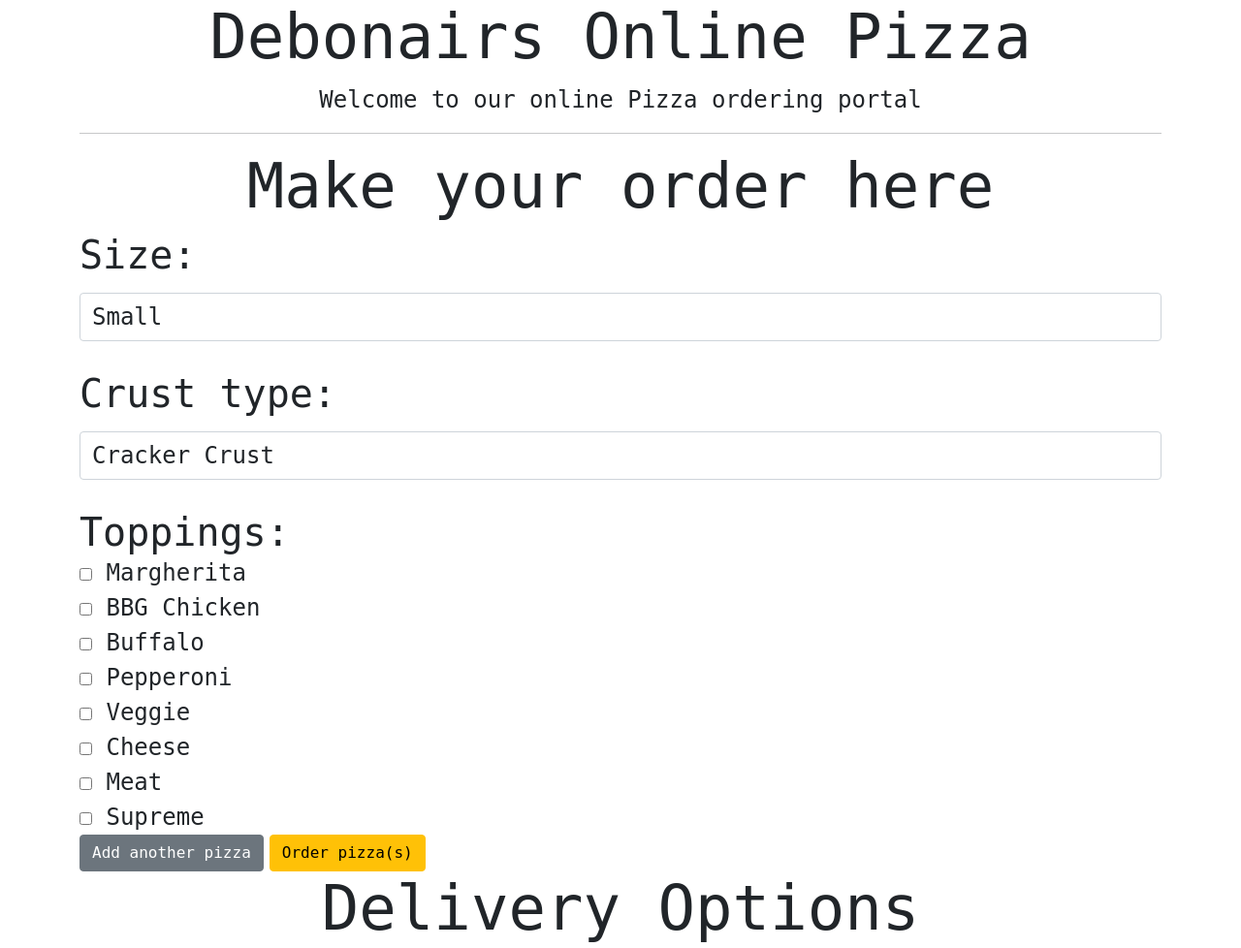
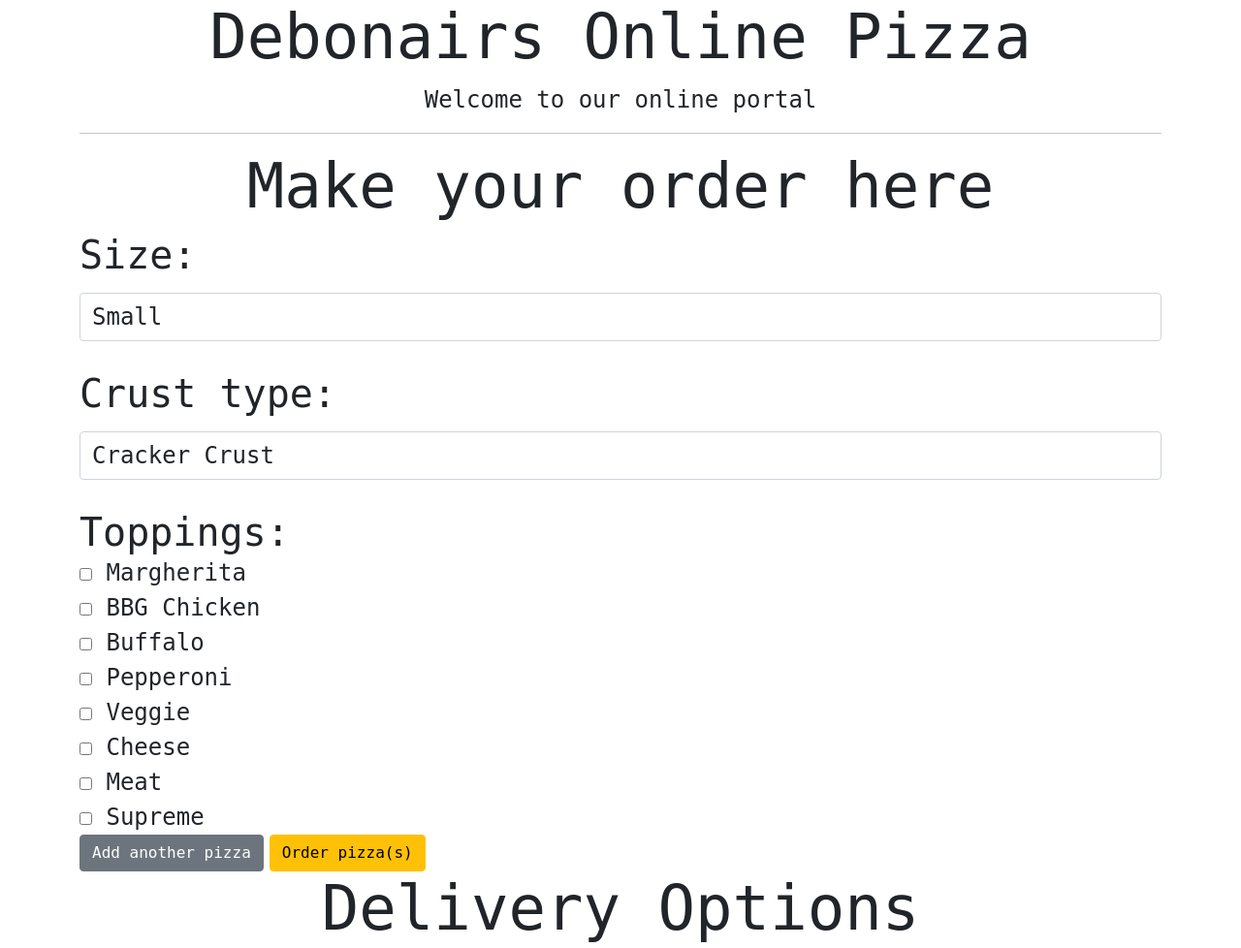
Before and after one commit to Steve-FrontEnd/Debonair, a plain HTML site: page index.html in a window 1280 px wide. Shown: the whole page at 97% size. Drawn offline with nearby package versions, Linux system fonts and the light colour scheme.

Commit message:
Your branch is up to date with 'origin/main'.

```diff
--- a/index.html
+++ b/index.html
@@ -13,7 +13,7 @@
 <body>
   <div class="container" id="bodyContainer">
     <h1 class="head1">Debonairs Online Pizza</h1>
-    <p>Welcome to our online Pizza ordering portal</p>
+    <p>Welcome to our online portal</p>
     <hr>
     <h1 class="head1">Make your order here</h1>
     <form id="pizzaInput">
```
